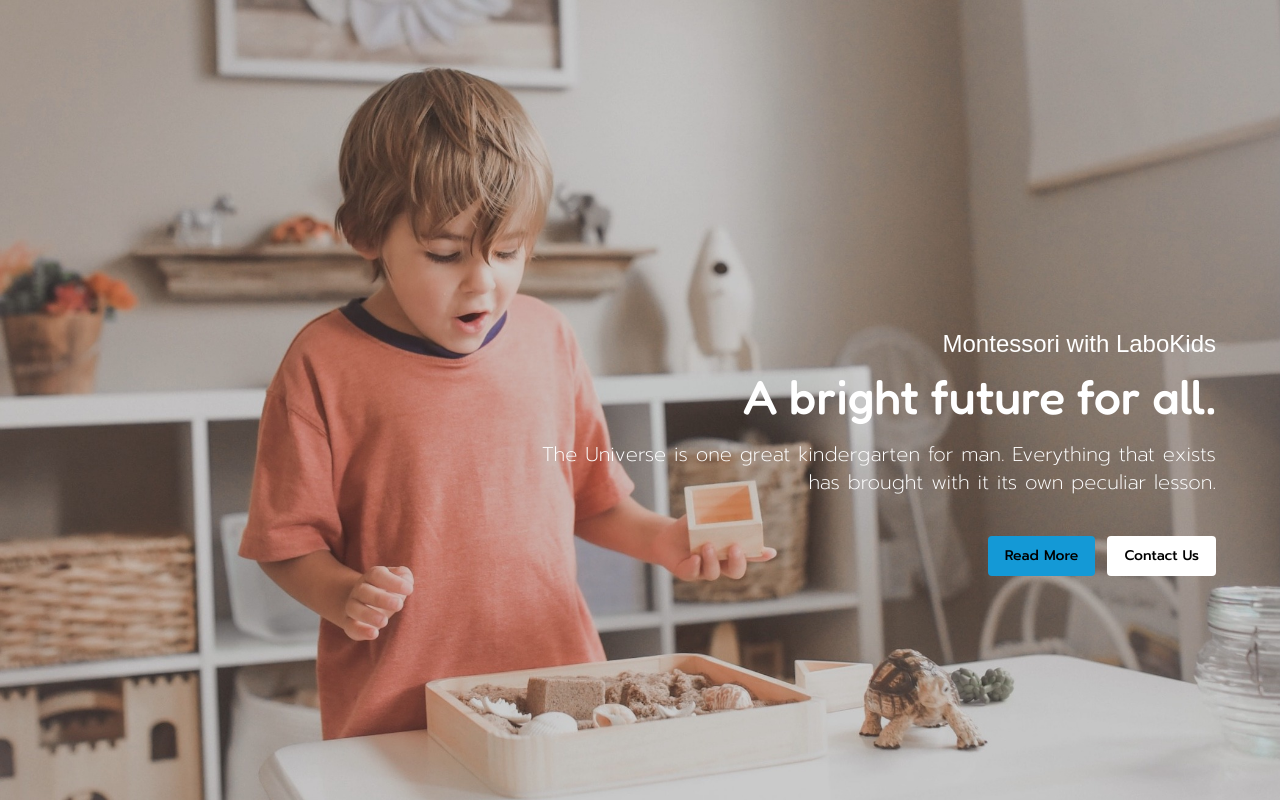
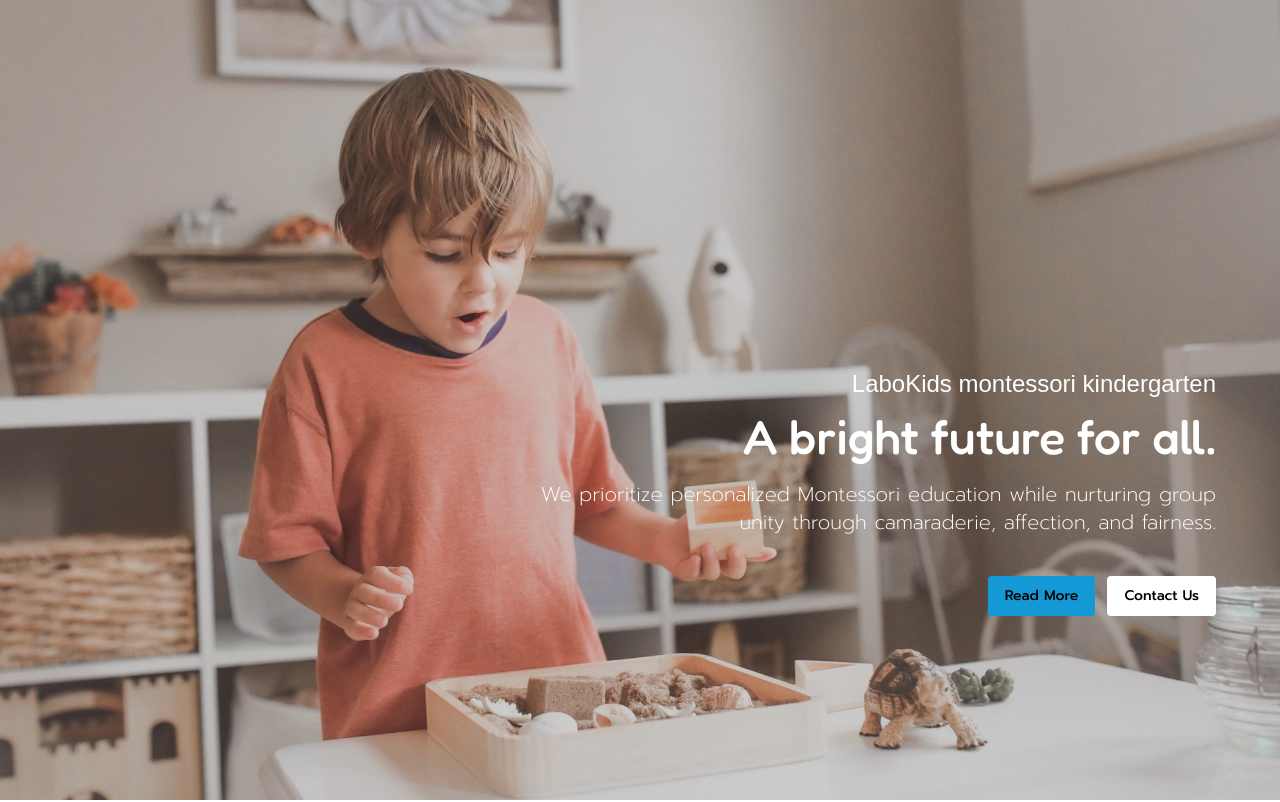
Before and after one commit to exelimpichment/labokids, a Next.js app: page /montessori in a window 1280 px wide. Shown: the top 802 px of the page. Built offline with nearby package versions, Linux system fonts and the light colour scheme; a web font is replaced by a local one.

Commit message:
page content edited

```diff
--- a/src/app/bilingual/bilingualData.ts
+++ b/src/app/bilingual/bilingualData.ts
@@ -3,12 +3,12 @@ import bilingualHero from '../../../public/bilingualHero.jpg';
 export const bilingualHeroContent = {
   image: bilingualHero,
   buttonsPosition: 'lg:justify-end',
-  kidFontText: 'Montessori with LaboKids',
+  kidFontText: 'LaboKids bilingual kindergarten',
   header: 'A bright future for all.',
   textPosition: 'lg:text-right',
   flexPosition: 'items-end',
   paragraph:
-    'The Universe is one great kindergarten for man. Everything that exists has brought with it its own peculiar lesson.',
+    'Family-style kindergartens, where caring professional teachers envelop each child with love.',
 };
 
 export const bilingualTeachersHeader = {
--- a/src/app/bilingual/page.tsx
+++ b/src/app/bilingual/page.tsx
@@ -4,6 +4,8 @@ import PageHero from '../common/pageHero';
 import Price from '../common/price/price';
 import ScrollToComponent from '../common/scrollToComponent';
 import SectionHeader from '../common/sectionHeader';
+// import { SwiperTeacherGallery } from '../common/swiper/swiperTeacherGallery';
+
 import {
   aboutMontessoriHeaderContent,
   imagesHeaderContent,
@@ -25,6 +27,7 @@ const Bilingual = () => {
       <OurTeachers />
       <SectionHeader content={priceHeaderContent} />
       <Price />
+      {/* <SwiperTeacherGallery /> */}
 
       <div className="mt-96"></div>
     </>
--- a/src/app/common/pageHero.tsx
+++ b/src/app/common/pageHero.tsx
@@ -69,7 +69,7 @@ const PageHero: React.FC<IPageHero> = ({
           </div> */}
           <div className={`flex flex-col ${flexPosition} pb-5`}>
             <div
-              className={`mt-[10vh] sm:mt-[25vh] lg:mt-[40vh] lg:max-w-[60%] ${textPosition} text-center`}
+              className={`mt-[10vh] sm:mt-[25vh] lg:mt-[40vh] lg:max-w-[60%] landscape:sm:mt-[10vh] landscape:lg:mt-[25vh] landscape:xl:mt-[45vh]  ${textPosition} text-center `}
             >
               <p
                 className={`${kidFont.className} pb-5 text-2xl text-white lg:pb-3`}
@@ -77,7 +77,7 @@ const PageHero: React.FC<IPageHero> = ({
                 {kidFontText}
               </p>
               <h1
-                className={`${titleFont.className} pb-5 text-5xl  text-white lg:pb-5`}
+                className={`${titleFont.className} pb-5 text-5xl text-white lg:pb-5 `}
               >
                 {header}
               </h1>
--- a/src/app/montessori/MontessoriMethodsList/montessoriMethodsItem.tsx
+++ b/src/app/montessori/MontessoriMethodsList/montessoriMethodsItem.tsx
@@ -23,6 +23,7 @@ const MontessoriMethodsItem: React.FC<IMontessoriMethodsItem> = ({
           } overflow-hidden`}
         >
           <Image
+            loading="lazy"
             src={image}
             alt="method image"
             fill
--- a/src/app/montessori/montessoriData.ts
+++ b/src/app/montessori/montessoriData.ts
@@ -19,12 +19,12 @@ import montessoriMethodsListOfImage5 from '@/public/montessoriMethodsListOfImage
 export const montessoriHeroContent = {
   image: montessoriHero,
   buttonsPosition: 'lg:justify-end',
-  kidFontText: 'Montessori with LaboKids',
+  kidFontText: 'LaboKids montessori kindergarten',
   header: 'A bright future for all.',
   textPosition: 'lg:text-right',
   flexPosition: 'items-end',
   paragraph:
-    'The Universe is one great kindergarten for man. Everything that exists has brought with it its own peculiar lesson.',
+    'We prioritize personalized Montessori education while nurturing group unity through camaraderie, affection, and fairness.',
 };
 
 export const priceHeaderContent = {
--- a/src/app/party/topics/accordionData.ts
+++ b/src/app/party/topics/accordionData.ts
@@ -9,7 +9,7 @@ export const accordionData = [
     borderColor: 'before:border-laboBlue',
     fontColor: 'text-laboBlue',
     backgroundColor: 'bg-laboBlue',
-    heading: 'W krainie lodu',
+    heading: 'Balonowe Party',
     icon: GiBalloons,
     description:
       'Czy wiesz, że balon powstał praktycznie przez przypadek, ' +
```
